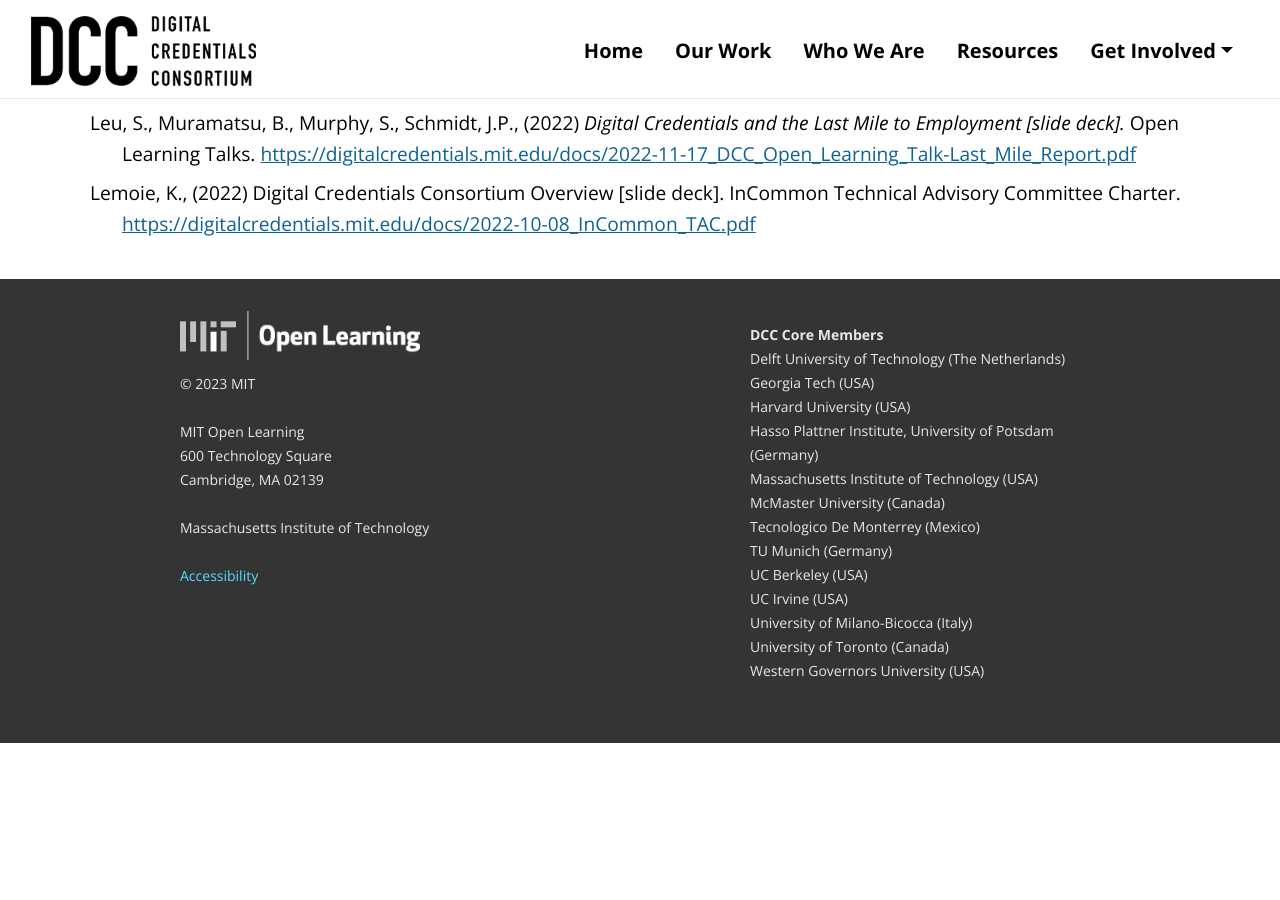
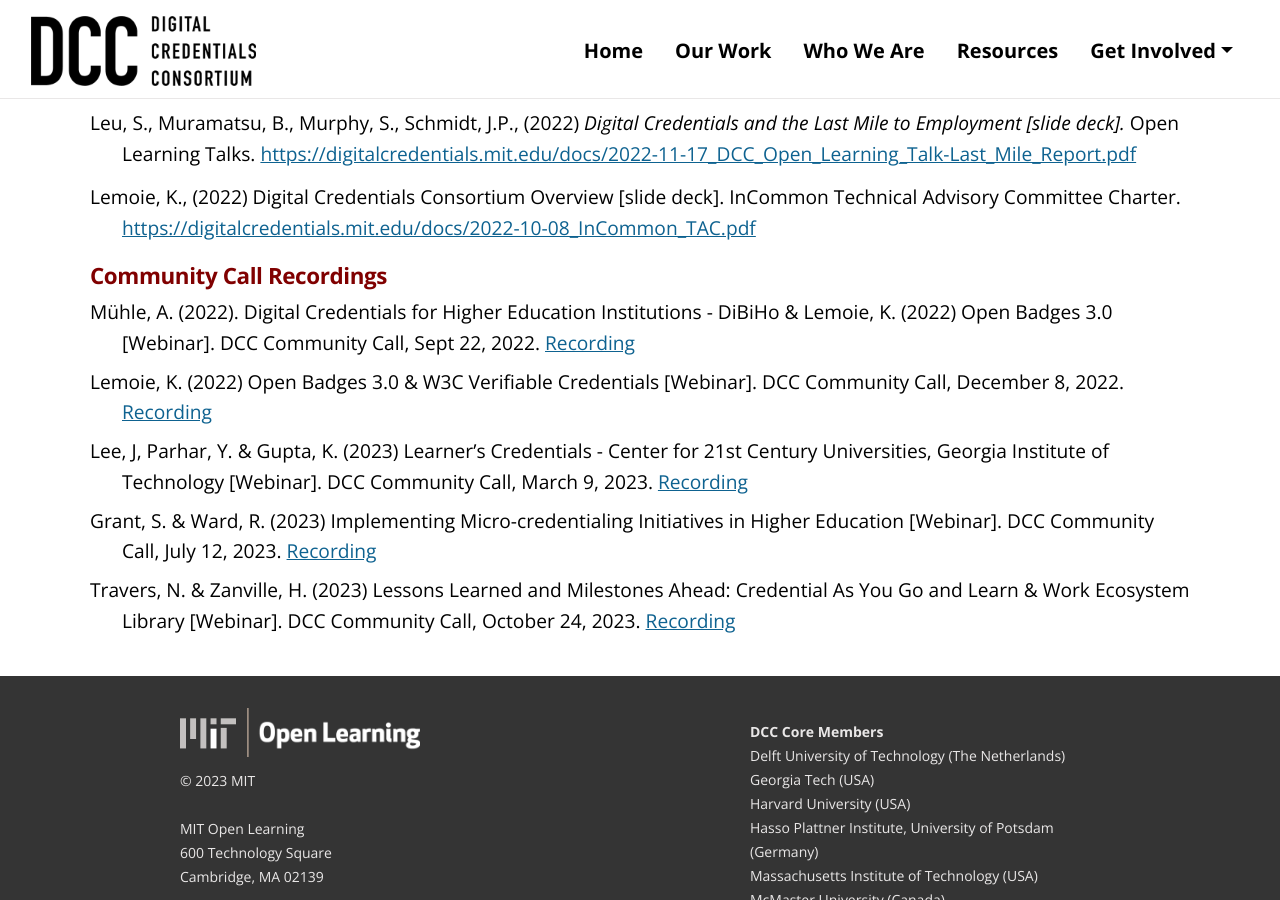
Before and after one commit to digitalcredentials/dcc-website, a Jekyll site: the page built from resources.md, in a window 1280 px wide and 900 px high, scrolled down 1168 px. Built offline with Jekyll 4.4.1, drawn with Linux system fonts in a browser that asks for light colours; before the commit the page ends 1911 px from its top, so only the background shows below that.

Commit message:
Update resources.md
Added community call recordings

```diff
--- a/resources.md
+++ b/resources.md
@@ -22,3 +22,10 @@
 * Muramatsu, B., (2022) *Learner Credential Wallet [slide deck].* March 2022 Verifiable Credentials for Education Task Force. [{{ site.url | prepend: site.baseurl }}/docs/VC-EDU_Briefing-032822s.pdf]({{ site.baseurl }}/docs/VC-EDU_Briefing-032822s.pdf)
 * Leu, S., Muramatsu, B., Murphy, S., Schmidt, J.P., (2022) *Digital Credentials and the Last Mile to Employment [slide deck].* Open Learning Talks. [{{ site.url | prepend: site.baseurl }}/docs/2022-11-17_DCC_Open_Learning_Talk-Last_Mile_Report.pdf]({{ site.baseurl }}/docs/2022-11-17_DCC_Open_Learning_Talk-Last_Mile_Report.pdf)
 * Lemoie, K., (2022) Digital Credentials Consortium Overview [slide deck]. InCommon Technical Advisory Committee Charter. [{{ site.url | prepend: site.baseurl }}/docs/2022-10-08_InCommon_TAC.pdf]({{ site.baseurl }}/docs/2022-10-08_InCommon_TAC.pdf)
+
+  ## Community Call Recordings
+* Mühle, A. (2022). Digital Credentials for Higher Education Institutions - DiBiHo & Lemoie, K. (2022) Open Badges 3.0 [Webinar]. DCC Community Call, Sept 22, 2022. [Recording](https://mit.zoom.us/rec/share/bZOfPdkSTYhh3rPYzqs7b_Vm3ePuAug4ceM9ii9Rb8iOMbr-ssablQoV27Yq-Kq0.UlC0YPDXRrsEVER8)
+* Lemoie, K. (2022) Open Badges 3.0 & W3C Verifiable Credentials [Webinar]. DCC Community Call, December 8, 2022. [Recording](https://mit.zoom.us/rec/share/eT2coyj7goIRko-kAygcCDrEKCXPChYvZCb-IDYPZ5W-A9IBYjDw9IQTLdGx5LdP.GJU8KYWrd6GjDKRm?startTime=1670522729000)
+* Lee, J, Parhar, Y. & Gupta, K. (2023) Learner's Credentials - Center for 21st Century Universities, Georgia Institute of Technology [Webinar]. DCC Community Call, March 9, 2023. [Recording](https://mit.zoom.us/rec/share/tz3cr-1z9J9d_Jqjrr0wQoEITsqnXhStVpWnWnhPuIpK0zZj-LjvhOtVw_H_XkhX.pRQ-Vvnj2MbVF98S?startTime=1678385076000)
+* Grant, S. & Ward, R. (2023) Implementing Micro-credentialing Initiatives in Higher Education [Webinar]. DCC Community Call, July 12, 2023. [Recording](https://mit.zoom.us/rec/share/ckXKysL7YFM2OjPbK1qc1sZrJLQimBSPn7uvjRUTNVcuBgs29I9Ack2Gsr9AuqzT.V2RgkyKg7PhmPzpb?startTime=1689177935000)
+* Travers, N. & Zanville, H. (2023) Lessons Learned and Milestones Ahead: Credential As You Go and Learn & Work Ecosystem Library [Webinar]. DCC Community Call, October 24, 2023. [Recording](https://mit.zoom.us/rec/share/j7QZYUlU5yNWtf_u-BaRavzKSlUO8JuChpsqBqd7-VXP07CPmkizbBCLbCn1qfal.rDM84gr4srmTqR6S?startTime=1698166818000)
```
